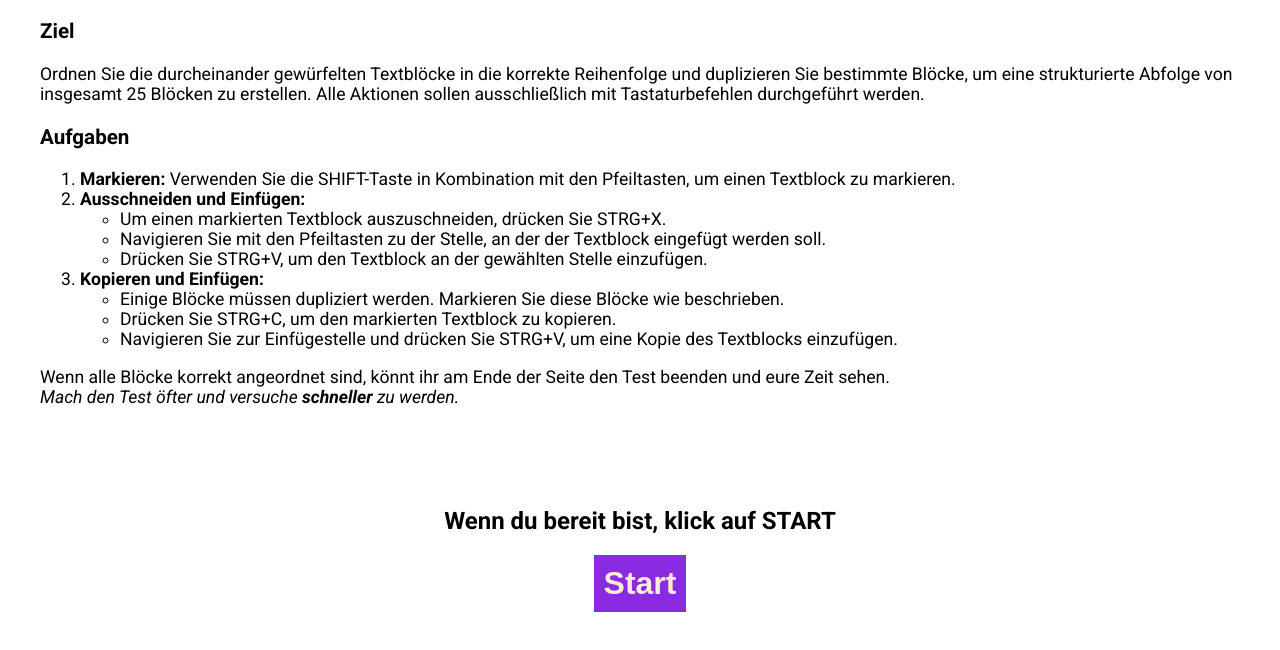
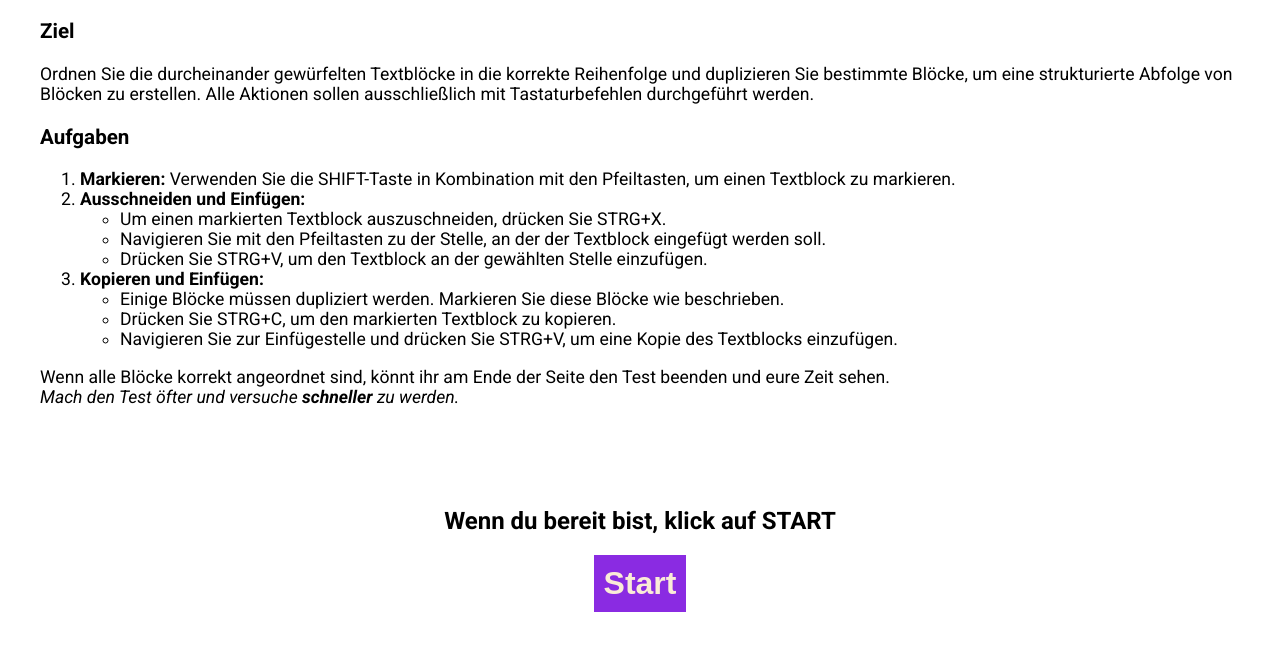
Before and after one commit to puckfried/copy-cut-paste, a plain HTML site: page index.html in a window 1280 px wide. Shown: the part 132-782 px from the top of the page. Drawn offline with Linux system fonts and the light colour scheme.

Commit message:
Update index.html

```diff
--- a/index.html
+++ b/index.html
@@ -26,7 +26,7 @@
         <div class="intro">
             <h2>Kopieren, Ausschneiden, Einfügen</h2>
             <h3>Ziel</h3>
-            <p>Ordnen Sie die durcheinander gewürfelten Textblöcke in die korrekte Reihenfolge und duplizieren Sie bestimmte Blöcke, um eine strukturierte Abfolge von insgesamt 25 Blöcken zu erstellen. Alle Aktionen sollen ausschließlich mit Tastaturbefehlen durchgeführt werden.</p>
+            <p>Ordnen Sie die durcheinander gewürfelten Textblöcke in die korrekte Reihenfolge und duplizieren Sie bestimmte Blöcke, um eine strukturierte Abfolge von Blöcken zu erstellen. Alle Aktionen sollen ausschließlich mit Tastaturbefehlen durchgeführt werden.</p>
             <h3>Aufgaben</h3>
             <ol>
                 <li><b>Markieren:</b> Verwenden Sie die SHIFT-Taste in Kombination mit den Pfeiltasten, um einen Textblock zu markieren.</li>
```
